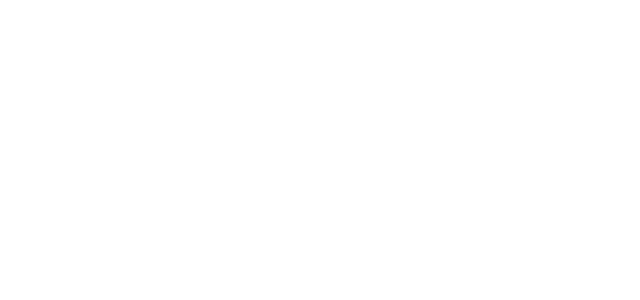
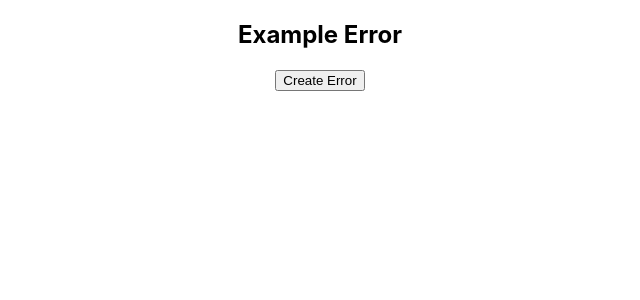
Before and after one commit to Saoa35/my-app_4, a React (Create React App) app: page / in a window 1280 px wide. Shown: the top 300 px of the page, without its empty margins (320-960 px from the left). Built offline with nearby package versions, Linux system fonts and the light colour scheme.

Commit message:
created constructor in ExErrors

```diff
--- a/src/Components/App/App.js
+++ b/src/Components/App/App.js
@@ -1,10 +1,14 @@
+import ErrorBoundary from '../ErrorBoundry/ErrorBoundry';
 import ExError from '../ExError/ExError';
 import './App.css';
 
 function App() {
   return (
     <div className="App">
-      <ExError/>
+      <ErrorBoundary>
+        <ExError/>
+      </ErrorBoundary>
+
     </div>
   );
 }
--- a/src/Components/ErrorBoundry/ErrorBoundry.js
+++ b/src/Components/ErrorBoundry/ErrorBoundry.js
@@ -13,8 +13,7 @@ export default class ErrorBoundary extends React.Component {
     }
 
     componentDidCatch(error, errorInfo) {
-      // Можно также сохранить информацию об ошибке в соответствующую службу журнала ошибок
-      logErrorToMyService(error, errorInfo);
+      console.log('error');
     }
 
     render() {
--- a/src/Components/ExError/ExError.js
+++ b/src/Components/ExError/ExError.js
@@ -1,12 +1,25 @@
 import React from "react";
 
 export default class ExError extends React.Component {
+
+    constructor(props) {
+        super(props);
+        this.state = {
+            isError: false
+        }
+        // this.handleCreateError = this.handleCreateError.bind(this);
+    }
 
     render() {
 
         return(
             <div>
-
+                <h2>Example Error</h2>
+                <p>
+                    <button>
+                        Create Error
+                    </button>
+                </p>
             </div>
         )
     }
```
